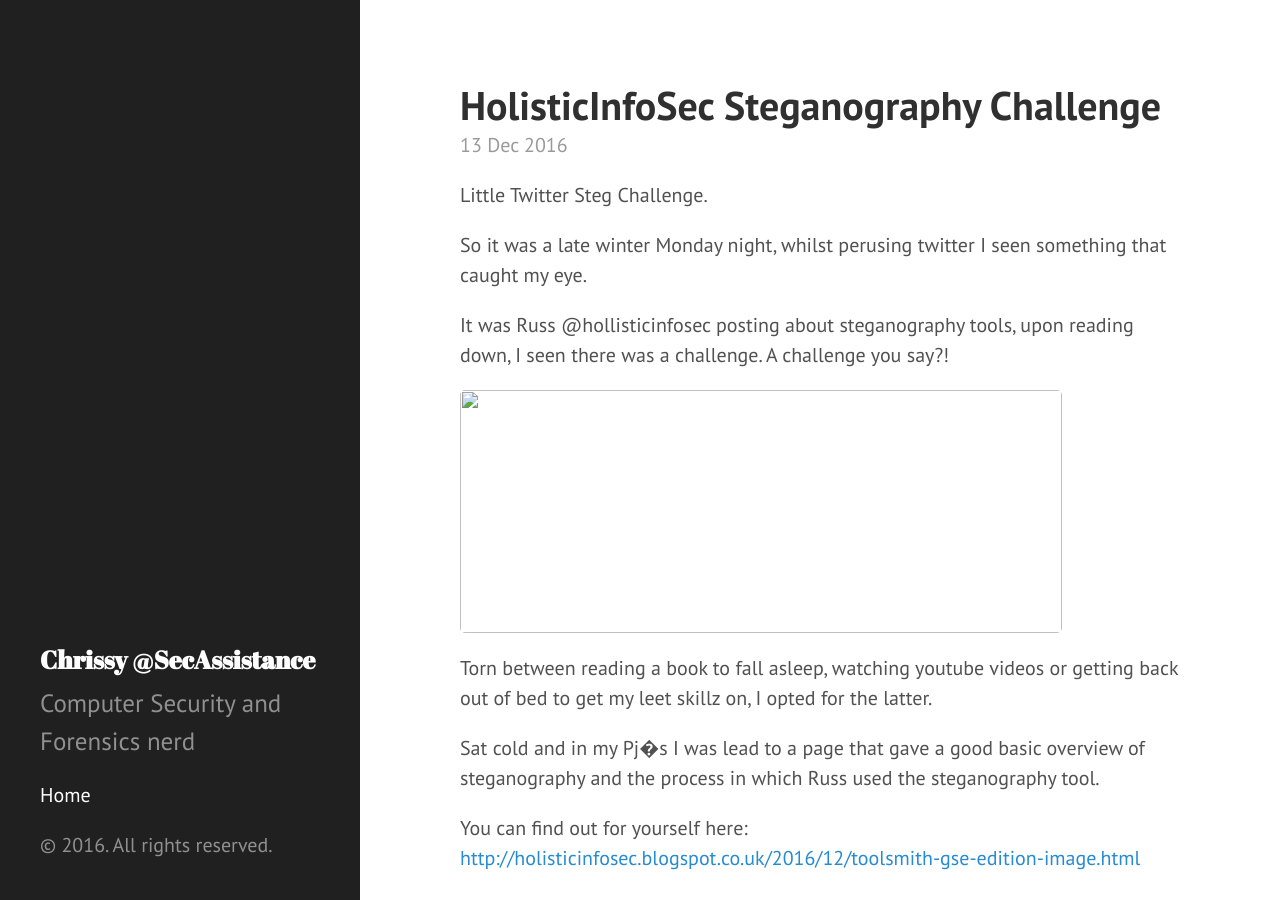
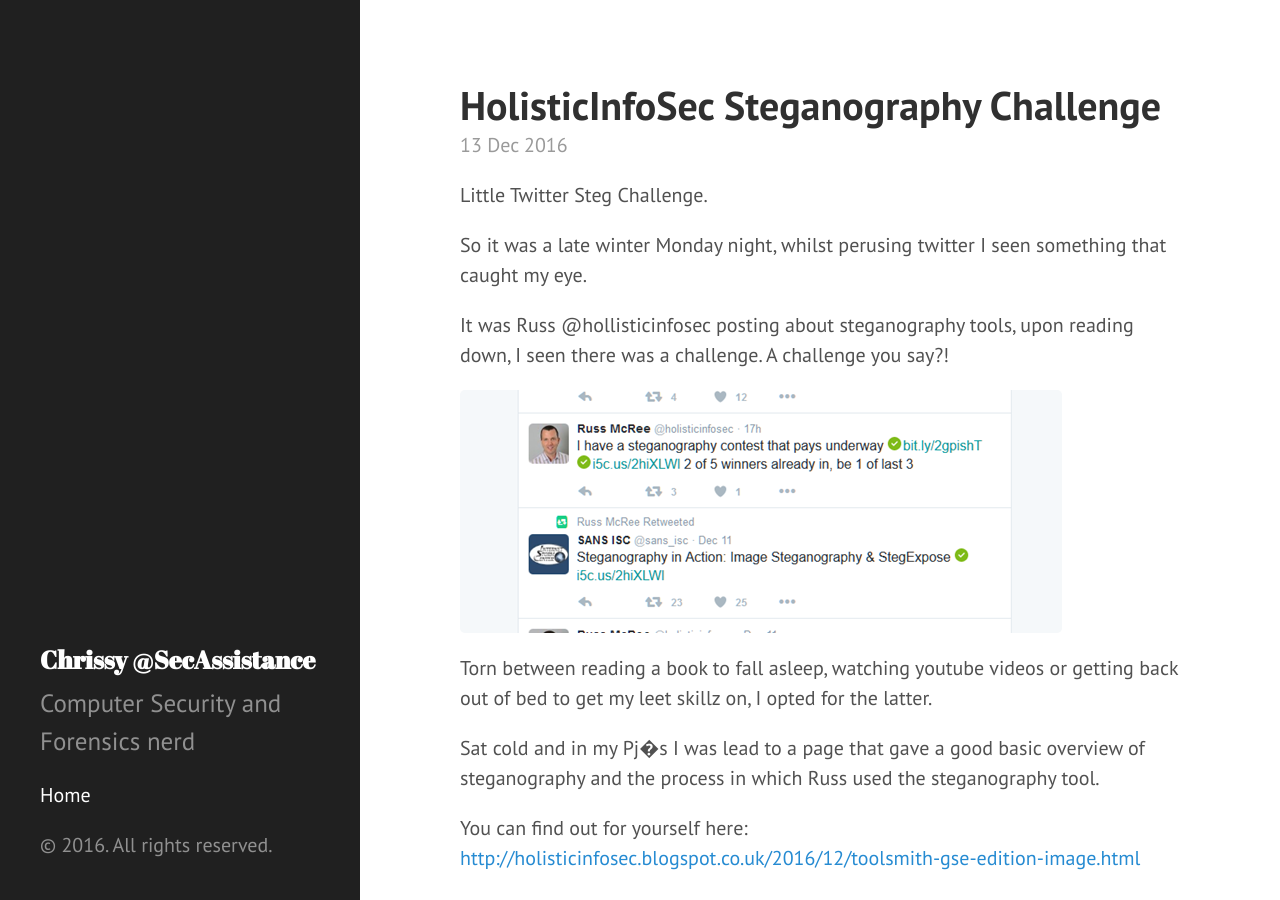
Before and after one commit to Christina-Napier/Christina-Napier.github.io, a Jekyll site: the page built from _posts/2016-12-13-holisticinfosec-steganography-challenge.markdown, in a window 1280 px wide and 900 px high. Built offline with Jekyll 4.4.1, drawn with Linux system fonts in a browser that asks for light colours.

Commit message:
Post update: HolisticInfoSec Steganography Challenge

```diff
--- a/_posts/2016-12-13-holisticinfosec-steganography-challenge.markdown
+++ b/_posts/2016-12-13-holisticinfosec-steganography-challenge.markdown
@@ -3,7 +3,8 @@ published: true
 title: HolisticInfoSec Steganography Challenge
 layout: post
 ---
-Little Twitter Steg Challenge.
+
+<p>Little Twitter Steg Challenge.</p>
 
 <p>So it was a late winter Monday night,
 whilst perusing twitter I seen something that caught my eye.</p>
@@ -12,7 +13,7 @@ whilst perusing twitter I seen something that caught my eye.</p>
 posting about steganography tools, upon reading down, I seen there was a challenge.
 A challenge you say?!</p>
 
-<p><img width=602 height=243 id="Picture 1" src="img/image001.png"></p>
+<p><img width=602 height=243 id="Picture 1" src="https://github.com/Christina-Napier/Christina-Napier.github.io/blob/master/img/image001.png"></p>
 
 <p>Torn between reading a book to
 fall asleep, watching youtube videos or getting back out of bed to get my leet
@@ -34,9 +35,9 @@ and the image as per Russ�s blog it was then onto decoding.</p>
 
 <p>Image:</p>
 
-<p><img border=0 width=602 height=268 id="Picture 2" src="img/image002.png"></p>
+<p><img border=0 width=602 height=268 id="Picture 2" src="https://github.com/Christina-Napier/Christina-Napier.github.io/blob/master/img/image002.png"></p>
 
-<p><img width=115 height=157 src="img/image003.jpg" align=left hspace=12></p>
+<p><img width=115 height=157 src="https://github.com/Christina-Napier/Christina-Napier.github.io/blob/master/img/image003.jpg" align=left hspace=12></p>
 
 <p>Decoded the image using the
 codeplex tool.</p>
@@ -63,10 +64,10 @@ granted whats hidden away encoded.</p>
 
 <p>My starting point:</p>
 
-<p><img border=0 width=601 height=65 id="Picture 6" src="img/image004.jpg"></p>
+<p><img border=0 width=601 height=65 id="Picture 6" src="https://github.com/Christina-Napier/Christina-Napier.github.io/blob/master/img/image004.jpg"></p>
 
 <p>Ok so I couldn�t run the program, what happens when I try to
-debug it. I finally had an output. <img border=0 width=602 height=63 id="Picture 7" src="img/image005.jpg"></p>
+debug it. I finally had an output. <img border=0 width=602 height=63 id="Picture 7" src="https://github.com/Christina-Napier/Christina-Napier.github.io/blob/master/img/image005.jpg"></p>
 
 <p>Now since I am not a big user of
 power shell I originally thought the output below to be in reference to something
@@ -87,7 +88,7 @@ the lines of inception here. </p>
 
 <p>So I tried that also in a hex
 editor and checked the file sigs just in case.
-<img border=0 width=287 height=136 id="Picture 8" src="img/image006.jpg"></p>
+<img border=0 width=287 height=136 id="Picture 8" src="https://github.com/Christina-Napier/Christina-Napier.github.io/blob/master/img/image006.jpg"></p>
 
 <p>&nbsp;</p>
 
@@ -108,19 +109,19 @@ from there.</p>
 <p>So back onto my VM I adapted the
 permissions and ran the file. </p>
 
-<p><img border=0 width=598 height=43 id="Picture 5" src="img/image007.jpg"></p>
+<p><img border=0 width=598 height=43 id="Picture 5" src="https://github.com/Christina-Napier/Christina-Napier.github.io/blob/master/img/image007.jpg"></p>
 
 <p>Once again I was presented with
 some more errors, however these errors helped me identify some of the strings
 within the output. I was starting to think this VM really doesn�t like me.
 Running the program it just seem to hang and throw error output. </p>
 
-<p><img border=0 width=590 height=111 id="Picture 9" src="img/image008.jpg" alt="https://scontent-lhr3-1.xx.fbcdn.net/v/t31.0-8/15493313_1130018787119338_1364822181189725682_o.jpg?oh=1e1b2a7ebb00d09f0bc6e81347a9cabd&amp;oe=58B8A647"></p>
+<p><img border=0 width=590 height=111 id="Picture 9" src="https://github.com/Christina-Napier/Christina-Napier.github.io/blob/master/img/image008.jpg" alt="https://scontent-lhr3-1.xx.fbcdn.net/v/t31.0-8/15493313_1130018787119338_1364822181189725682_o.jpg?oh=1e1b2a7ebb00d09f0bc6e81347a9cabd&amp;oe=58B8A647"></p>
 
 <p>Reading through I could see now a
 different base64 string and also later in the file a bit.ly link</p>
 
-<p><img width=602 height=65 src="img/image009.jpg" align=left hspace=12 alt="https://scontent-lhr3-1.xx.fbcdn.net/v/t31.0-8/15541078_1130018737119343_6405784254145181752_o.jpg?oh=ca25bac0d6a6bf43c04657f125341287&amp;oe=58E76F10"><br
+<p><img width=602 height=65 src="https://github.com/Christina-Napier/Christina-Napier.github.io/blob/master/img/image009.jpg" align=left hspace=12 alt="https://scontent-lhr3-1.xx.fbcdn.net/v/t31.0-8/15541078_1130018737119343_6405784254145181752_o.jpg?oh=ca25bac0d6a6bf43c04657f125341287&amp;oe=58E76F10"><br
 clear=all>
 Great I was getting closer to a resolution at this point. �</p>
 
@@ -133,7 +134,7 @@ href="http://stackoverflow.com/questions/18726418/decoding-base64-with-powershel
 <p>ran the script and came out with
 the following:</p>
 
-<p><img border=0 width=574 height=103 id="Picture 11" src="img/image010.jpg"></p>
+<p><img border=0 width=574 height=103 id="Picture 11" src="https://github.com/Christina-Napier/Christina-Napier.github.io/blob/master/img/image010.jpg"></p>
 
 <p>From this I didn�t get much, I�m
 kinda thinking that I�m either doing something wrong here investigating using
@@ -146,14 +147,14 @@ encoding/decoding works on the powershell front. </p>
 
 <p>And now on to the bit.ly link :</p>
 
-<p><img border=0 width=602 height=111 id="Picture 14" src="img/image011.jpg" alt="https://scontent-lhr3-1.xx.fbcdn.net/v/t31.0-8/15392894_1130018887119328_4485815344930921095_o.jpg?oh=abe66abf5d8d129f3e0ceaf951e24140&amp;oe=58AF787B"></p>
+<p><img border=0 width=602 height=111 id="Picture 14" src="https://github.com/Christina-Napier/Christina-Napier.github.io/blob/master/img/image011.jpg" alt="https://scontent-lhr3-1.xx.fbcdn.net/v/t31.0-8/15392894_1130018887119328_4485815344930921095_o.jpg?oh=abe66abf5d8d129f3e0ceaf951e24140&amp;oe=58AF787B"></p>
 
 <p>The bit.ly link, http://bit.ly/e0Mw9w I followed the link
 and was presented with the following link <a href="http://www.leeholmes.com/projects/ps_html5/Invoke-PSHtml5.ps1">http://www.leeholmes.com/projects/ps_html5/Invoke-PSHtml5.ps1</a>
 I could quite clearly see that this was another powershell file.</p>
 
 <p><img border=0 width=601 height=268 id="Picture 12"
-src="img/image012.jpg"></p>
+src="https://github.com/Christina-Napier/Christina-Napier.github.io/blob/master/img/image012.jpg"></p>
 
 <p>I could see from the comments the
 following: </p>
```
Also changed, not shown: other parts of _posts/2016-12-13-holisticinfosec-steganography-challenge.markdown (+1 -1 lines).
